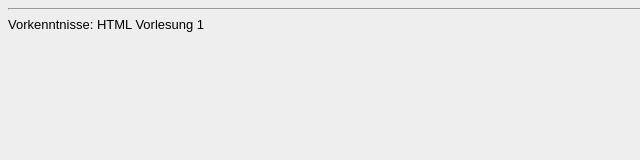
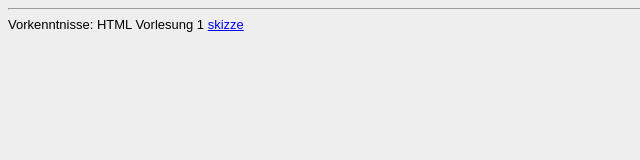
Before and after one commit to Jamal179/Jamal179.github.io, a plain HTML site: page Steckbrief/steckbrief.htm in a window 1280 px wide. Shown: the full height of the page, 0-640 px from the left. Drawn offline with Linux system fonts and the light colour scheme.

Commit message:
Skizze
test 4

```diff
--- a/Steckbrief/steckbrief.htm
+++ b/Steckbrief/steckbrief.htm
@@ -10,7 +10,7 @@
 <hr>
 Vorkenntnisse: HTML Vorlesung 1
 </hr>
-<a href="Skizze.jpg"></a>
+<a href="Skizze.jpg">skizze</a>
 
 
 <!-- Bitte keine Änderung in der folgenden Zeile vornehmen -->
```
